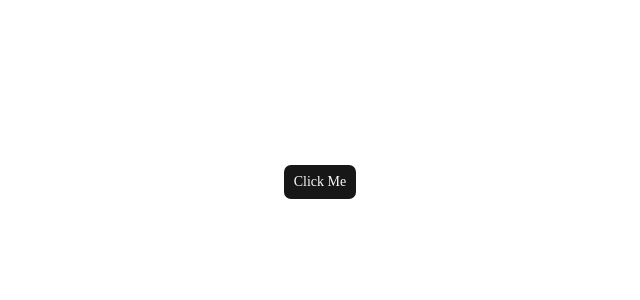
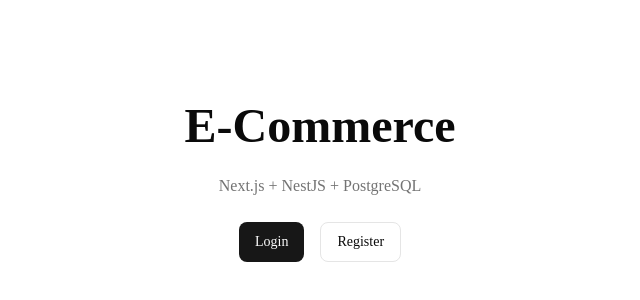
Before and after one commit to KrishnaNaik6/intern-ecommerce-Krishna, a Next.js app in the folder frontend/: page / in a window 1280 px wide. Shown: the part 218-518 px from the top of the page, without its empty margins (320-960 px from the left). Built offline with nearby package versions, Linux system fonts and the light colour scheme.

Commit message:
feat(frontend): integrate login with backend

```diff
--- a/frontend/app/page.tsx
+++ b/frontend/app/page.tsx
@@ -1,9 +1,30 @@
+import Link from "next/link";
 import { Button } from "@/components/ui/button";
 
 export default function Home() {
   return (
-    <main className="flex min-h-screen items-center justify-center">
-      <Button>Click Me</Button>
+    <main className="flex min-h-screen flex-col items-center justify-center gap-6">
+      <h1 className="text-5xl font-bold">
+        E-Commerce
+      </h1>
+
+      <p className="text-muted-foreground">
+        Next.js + NestJS + PostgreSQL
+      </p>
+
+      <div className="flex gap-4">
+        <Link href="/auth/login">
+          <Button>
+            Login
+          </Button>
+        </Link>
+
+        <Link href="/auth/register">
+          <Button variant="outline">
+            Register
+          </Button>
+        </Link>
+      </div>
     </main>
   );
 }
--- a/frontend/components/ui/button.tsx
+++ b/frontend/components/ui/button.tsx
@@ -1,36 +1,26 @@
-import { Button as ButtonPrimitive } from "@base-ui/react/button"
-import { cva, type VariantProps } from "class-variance-authority"
+import * as React from "react";
+import { Slot } from "@radix-ui/react-slot";
+import { cva, type VariantProps } from "class-variance-authority";
 
-import { cn } from "@/lib/utils"
+import { cn } from "@/lib/utils";
 
 const buttonVariants = cva(
-  "group/button inline-flex shrink-0 items-center justify-center rounded-md border border-transparent bg-clip-padding text-sm font-medium whitespace-nowrap transition-all outline-none select-none focus-visible:border-ring focus-visible:ring-3 focus-visible:ring-ring/50 active:not-aria-[haspopup]:translate-y-px disabled:pointer-events-none disabled:opacity-50 aria-invalid:border-destructive aria-invalid:ring-3 aria-invalid:ring-destructive/20 dark:aria-invalid:border-destructive/50 dark:aria-invalid:ring-destructive/40 [&_svg]:pointer-events-none [&_svg]:shrink-0 [&_svg:not([class*='size-'])]:size-4",
+  "inline-flex items-center justify-center rounded-md text-sm font-medium transition-colors disabled:pointer-events-none disabled:opacity-50",
   {
     variants: {
       variant: {
-        default: "bg-primary text-primary-foreground hover:bg-primary/80",
-        outline:
-          "border-border bg-background shadow-xs hover:bg-muted hover:text-foreground aria-expanded:bg-muted aria-expanded:text-foreground dark:border-input dark:bg-input/30 dark:hover:bg-input/50",
-        secondary:
-          "bg-secondary text-secondary-foreground hover:bg-[color-mix(in_oklch,var(--secondary),var(--foreground)_5%)] aria-expanded:bg-secondary aria-expanded:text-secondary-foreground",
-        ghost:
-          "hover:bg-muted hover:text-foreground aria-expanded:bg-muted aria-expanded:text-foreground dark:hover:bg-muted/50",
-        destructive:
-          "bg-destructive/10 text-destructive hover:bg-destructive/20 focus-visible:border-destructive/40 focus-visible:ring-destructive/20 dark:bg-destructive/20 dark:hover:bg-destructive/30 dark:focus-visible:ring-destructive/40",
-        link: "text-primary underline-offset-4 hover:underline",
+        default: "bg-primary text-primary-foreground hover:bg-primary/90",
+        outline: "border hover:bg-accent",
+        secondary: "bg-secondary text-secondary-foreground",
+        ghost: "hover:bg-accent",
+        destructive: "bg-destructive text-white",
+        link: "underline",
       },
       size: {
-        default:
-          "h-9 gap-1.5 px-2.5 in-data-[slot=button-group]:rounded-md has-data-[icon=inline-end]:pr-2 has-data-[icon=inline-start]:pl-2",
-        xs: "h-6 gap-1 rounded-[min(var(--radius-md),8px)] px-2 text-xs in-data-[slot=button-group]:rounded-md has-data-[icon=inline-end]:pr-1.5 has-data-[icon=inline-start]:pl-1.5 [&_svg:not([class*='size-'])]:size-3",
-        sm: "h-8 gap-1 rounded-[min(var(--radius-md),10px)] px-2.5 in-data-[slot=button-group]:rounded-md has-data-[icon=inline-end]:pr-1.5 has-data-[icon=inline-start]:pl-1.5",
-        lg: "h-10 gap-1.5 px-2.5 has-data-[icon=inline-end]:pr-2 has-data-[icon=inline-start]:pl-2",
-        icon: "size-9",
-        "icon-xs":
-          "size-6 rounded-[min(var(--radius-md),8px)] in-data-[slot=button-group]:rounded-md [&_svg:not([class*='size-'])]:size-3",
-        "icon-sm":
-          "size-8 rounded-[min(var(--radius-md),10px)] in-data-[slot=button-group]:rounded-md",
-        "icon-lg": "size-10",
+        default: "h-10 px-4",
+        sm: "h-9 px-3",
+        lg: "h-11 px-8",
+        icon: "h-10 w-10",
       },
     },
     defaultVariants: {
@@ -38,21 +28,27 @@
       size: "default",
     },
   }
-)
+);
 
-function Button({
+export interface ButtonProps
+  extends React.ButtonHTMLAttributes<HTMLButtonElement>,
+    VariantProps<typeof buttonVariants> {
+  asChild?: boolean;
+}
+
+export function Button({
+  asChild = false,
   className,
-  variant = "default",
-  size = "default",
+  variant,
+  size,
   ...props
-}: ButtonPrimitive.Props & VariantProps<typeof buttonVariants>) {
+}: ButtonProps) {
+  const Comp = asChild ? Slot : "button";
+
   return (
-    <ButtonPrimitive
-      data-slot="button"
+    <Comp
       className={cn(buttonVariants({ variant, size, className }))}
       {...props}
     />
-  )
+  );
 }
-
-export { Button, buttonVariants }
--- a/frontend/features/auth/api/login.ts
+++ b/frontend/features/auth/api/login.ts
@@ -1,16 +1,14 @@
 import { api } from "@/lib/axios";
-import {
-  AuthResponse,
-  LoginRequest,
-} from "../types/auth";
+import type { LoginRequest, AuthResponse } from "../types/auth";
+import type { ApiResponse } from "@/types/api";
 
 export async function login(
   data: LoginRequest,
 ): Promise<AuthResponse> {
-  const response = await api.post(
+  const response = await api.post<ApiResponse<AuthResponse>>(
     "/auth/login",
     data,
   );
 
-  return response.data;
+  return response.data.data;
 }
--- a/frontend/features/auth/api/register.ts
+++ b/frontend/features/auth/api/register.ts
@@ -1,4 +1,5 @@
 import { api } from "@/lib/axios";
+import { ApiResponse } from "@/types/api";
 import {
   AuthResponse,
   RegisterRequest,
@@ -6,9 +7,9 @@
 
 export async function register(
   data: RegisterRequest,
-): Promise<AuthResponse> {
-  const response = await api.post(
-    "/auth/register",
+) {
+  const response = await api.post<ApiResponse<AuthResponse>>(
+    "/auth/login",
     data,
   );
 
--- a/frontend/features/auth/components/login-form.tsx
+++ b/frontend/features/auth/components/login-form.tsx
@@ -1,5 +1,163 @@
 "use client";
 
+import { useState } from "react";
+import Link from "next/link";
+import { Eye, EyeOff } from "lucide-react";
+import { useForm } from "react-hook-form";
+import { zodResolver } from "@hookform/resolvers/zod";
+
+import { loginSchema, LoginFormValues } from "../schemas/login.schema";
+
+import { Button } from "@/components/ui/button";
+import { Card, CardContent, CardDescription, CardHeader, CardTitle } from "@/components/ui/card";
+import { Input } from "@/components/ui/input";
+import { Label } from "@/components/ui/label";
+
+import { useRouter } from "next/navigation";
+import { toast } from "sonner";
+
+import { useLogin } from "../hooks/user-login";
+import { useAuthStore } from "@/store/auth-store";
+
 export function LoginForm() {
-  return <div>Login Form</div>;
+  const [showPassword, setShowPassword] = useState(false);
+
+  const {
+    register,
+    handleSubmit,
+    formState: { errors, isSubmitting },
+  } = useForm<LoginFormValues>({
+    resolver: zodResolver(loginSchema),
+  });
+
+  const router = useRouter();
+
+  const loginMutation = useLogin();
+
+  const loginStore = useAuthStore((state) => state.login);
+
+  async function onSubmit(values: LoginFormValues) {
+    try {
+      const response = await loginMutation.mutateAsync(values);
+
+      loginStore(
+        response.user,
+        response.accessToken,
+        response.refreshToken,
+      );
+
+      toast.success("Login successful!");
+
+      router.push("/products");
+    } catch (error: any) {
+      toast.error(
+        error?.response?.data?.message ??
+        "Login failed",
+      );
+    }
+  }
+
+  return (
+    <Card className="w-full max-w-md shadow-lg">
+      <CardHeader>
+        <CardTitle className="text-2xl">
+          Welcome Back 👋
+        </CardTitle>
+
+        <CardDescription>
+          Login to your account
+        </CardDescription>
+      </CardHeader>
+
+      <CardContent>
+        <form
+          onSubmit={handleSubmit(onSubmit)}
+          className="space-y-5"
+        >
+          <div className="space-y-2">
+            <Label htmlFor="email">
+              Email
+            </Label>
+
+            <Input
+              id="email"
+              type="email"
+              placeholder="john@example.com"
+              {...register("email")}
+            />
+
+            {errors.email && (
+              <p className="text-sm text-red-500">
+                {errors.email.message}
+              </p>
+            )}
+          </div>
+
+          <div className="space-y-2">
+            <Label htmlFor="password">
+              Password
+            </Label>
+
+            <div className="relative">
+              <Input
+                id="password"
+                type={
+                  showPassword
+                    ? "text"
+                    : "password"
+                }
+                placeholder="Password"
+                {...register("password")}
+              />
+
+              <button
+                type="button"
+                onClick={() =>
+                  setShowPassword((prev) => !prev)
+                }
+                className="absolute right-3 top-1/2 -translate-y-1/2"
+              >
+                {showPassword ? (
+                  <EyeOff className="h-4 w-4" />
+                ) : (
+                  <Eye className="h-4 w-4" />
+                )}
+              </button>
+            </div>
+
+            {errors.password && (
+              <p className="text-sm text-red-500">
+                {errors.password.message}
+              </p>
+            )}
+          </div>
+
+          <Button
+            className="w-full"
+            disabled={loginMutation.isPending}
+          >
+            {loginMutation.isPending
+              ? "Signing In..."
+              : "Sign In"}
+          </Button>
+          {/* <button
+            type="submit"
+            className="w-full rounded bg-black p-2 text-white"
+          >
+            Sign In
+          </button> */}
+
+          <div className="text-center text-sm">
+            Don't have an account?{" "}
+            <Link
+              href="/auth/register"
+              className="font-medium text-primary hover:underline"
+            >
+              Register
+            </Link>
+          </div>
+        </form>
+      </CardContent>
+    </Card>
+  );
 }
--- a/frontend/features/auth/hooks/user-login.ts
+++ b/frontend/features/auth/hooks/user-login.ts
@@ -4,7 +4,7 @@
 import { login } from "../api/login";
 
 export function useLogin() {
-    return useMutation({
-        mutationFn: login,
-    });
+  return useMutation({
+    mutationFn: login,
+  });
 }
--- a/frontend/lib/axios.ts
+++ b/frontend/lib/axios.ts
@@ -6,6 +6,4 @@
   headers: {
     "Content-Type": "application/json",
   },
-
-  withCredentials: true,
 });
--- a/frontend/package.json
+++ b/frontend/package.json
@@ -11,6 +11,7 @@
   "dependencies": {
     "@base-ui/react": "^1.6.0",
     "@hookform/resolvers": "^5.4.0",
+    "@radix-ui/react-slot": "^1.3.0",
     "@tanstack/react-query": "^5.101.2",
     "axios": "^1.18.1",
     "class-variance-authority": "^0.7.1",
--- /dev/null
+++ b/frontend/types/api.ts
@@ -0,0 +1,6 @@
+export interface ApiResponse<T> {
+  success: boolean;
+  message: string;
+  data: T;
+  timestamp: string;
+}
```
Also changed, not shown: frontend/features/auth/schemas/login.schema.ts (renamed from frontend/features/auth/schems/login.schema.ts), frontend/features/auth/schemas/register.schema.ts (renamed from frontend/features/auth/schems/register.schema.ts), 2 other files (tests, documents, lock files or other folders).
